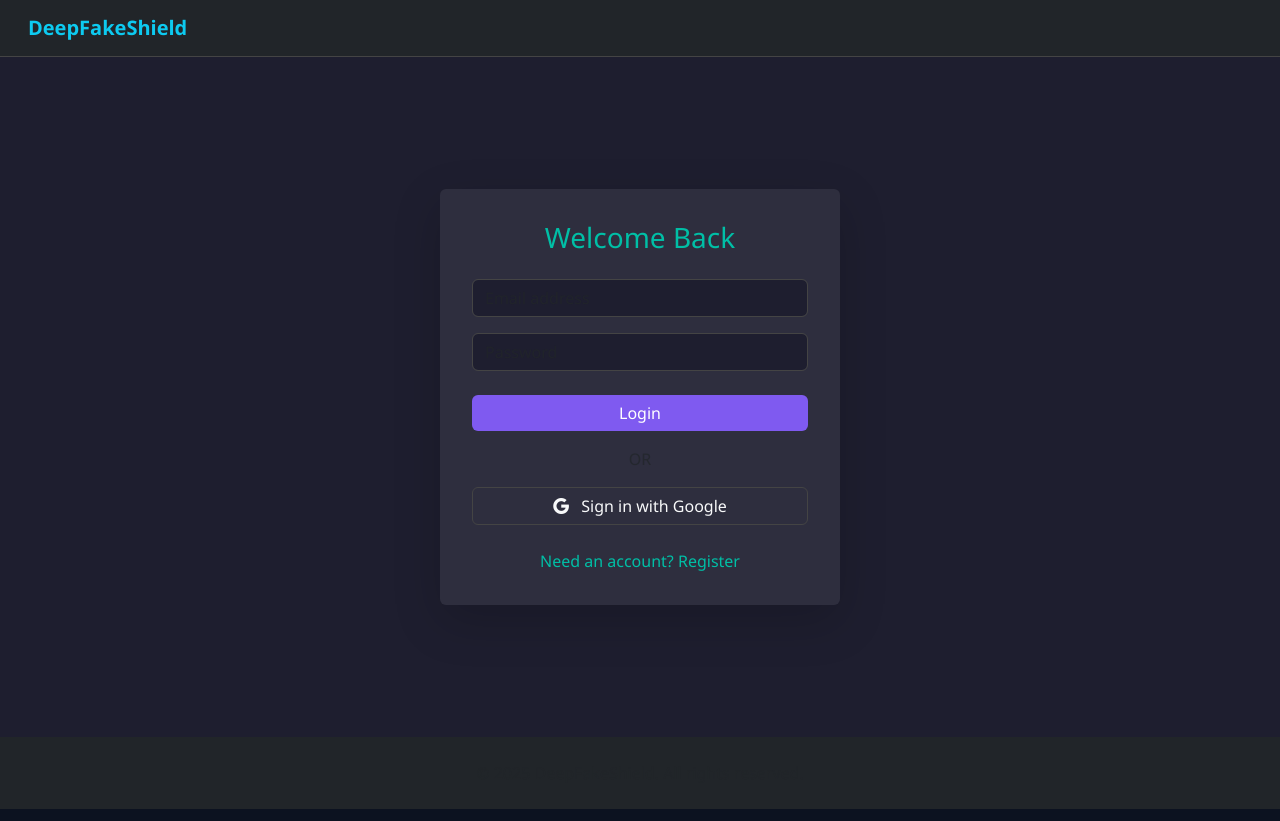
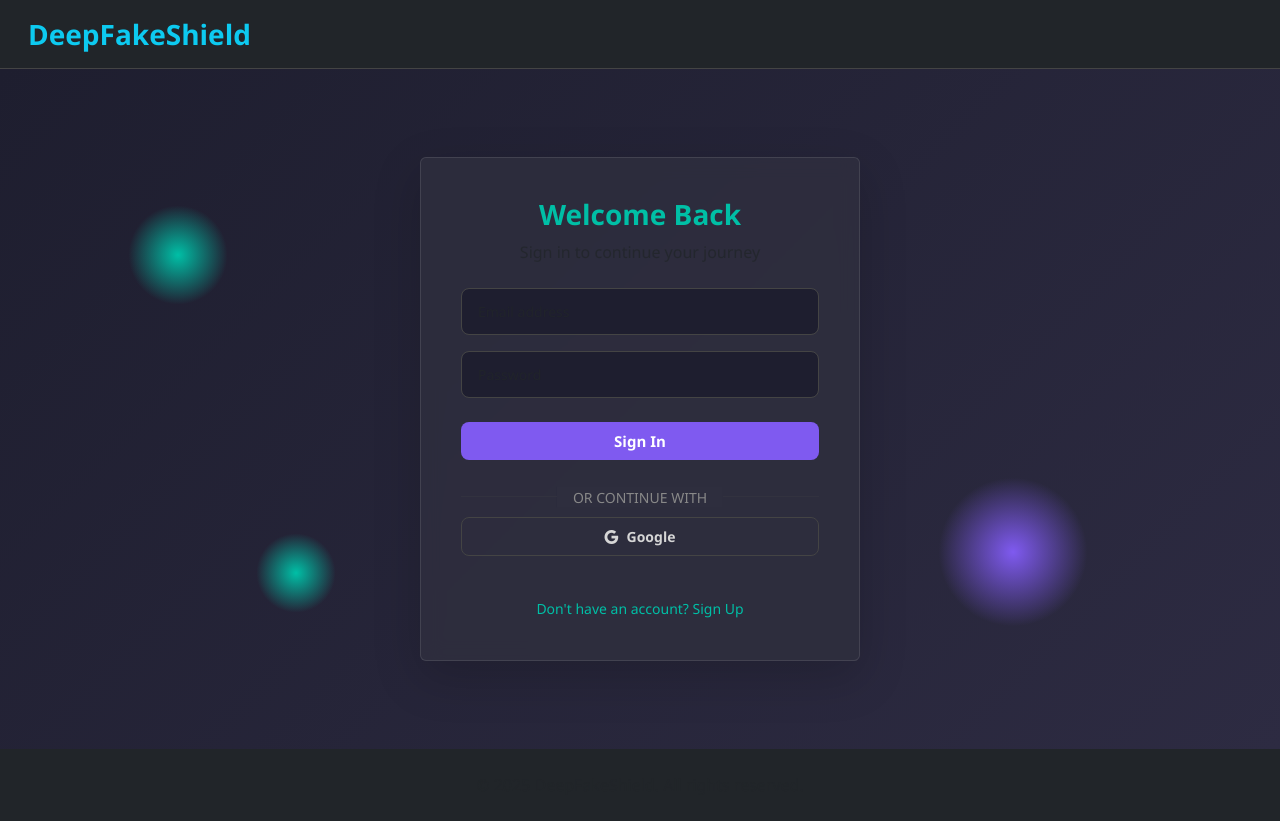
Before and after one commit to MihinFernando/DeepFakeShield, a React (Create React App) app in the folder deepfake-shield-frontend/: page /auth in a window 1280 px wide. Built offline with nearby package versions, Linux system fonts and the light colour scheme; no server answers.

Commit message:
changes in authPage

```diff
--- a/deepfake-shield-frontend/src/components/AuthPage.js
+++ b/deepfake-shield-frontend/src/components/AuthPage.js
@@ -6,9 +6,10 @@ import {
   signInWithEmailAndPassword,
   createUserWithEmailAndPassword
 } from 'firebase/auth';
-import { doc, setDoc, getDoc } from 'firebase/firestore'; // Import getDoc
+import { doc, setDoc, getDoc } from 'firebase/firestore';
 import { Container, Form, Button, Card, Navbar, Nav, Alert } from 'react-bootstrap';
 import { useNavigate, Link } from 'react-router-dom';
+import { motion, AnimatePresence } from 'framer-motion';
 
 const AuthPage = () => {
   const [isLogin, setIsLogin] = useState(true);
@@ -24,15 +25,13 @@ const AuthPage = () => {
     const userDoc = await getDoc(userDocRef);
 
     if (!userDoc.exists()) {
-      // Document does NOT exist (new user or first social login), create it with default role.
       await setDoc(userDocRef, {
         email: user.email,
-        role: 'user', // Default role for all new users
+        role: 'user',
         createdAt: new Date(),
       });
       console.log("New user document created.");
     }
-    // If the document exists, we do nothing to preserve any custom role (like 'admin').
   };
 
   const handleAuth = async () => {
@@ -46,11 +45,7 @@ const AuthPage = () => {
         userCredential = await createUserWithEmailAndPassword(auth, email, password);
       }
 
-      // Ensure the user document exists and has a role set
       await handleUserDoc(userCredential.user);
-
-      // Navigate is now handled by App.js's onAuthStateChanged listener
-      // navigate('/dashboard');
     } catch (error) {
   console.error("Email/Password Auth Error:", error);
   setMessage(`Authentication failed: ${error.message.replace('Firebase:', '').trim()}`);
@@ -64,12 +59,7 @@ const AuthPage = () => {
     setMessage('');
     try {
       const result = await signInWithPopup(auth, googleProvider);
-
-      // IMPORTANT: Handle user document creation or update securely
       await handleUserDoc(result.user);
-
-      // Navigate is now handled by App.js's onAuthStateChanged listener
-      // navigate('/dashboard');
     } catch (error) {
   console.error("Google Auth Error:", error);
   setMessage(`Google sign-in failed: ${error.message.replace('Firebase:', '').trim()}`);
@@ -82,98 +72,292 @@ const AuthPage = () => {
     <>
       <Navbar bg="dark" variant="dark" className="px-3" style={{ borderBottom: '1px solid #444' }}>
         <Container fluid>
-          <Navbar.Brand as={Link} to="/" className="text-info">
+          <Navbar.Brand as={Link} to="/" className="text-info fw-bold fs-3">
             DeepFakeShield
           </Navbar.Brand>
         </Container>
       </Navbar>
 
       <div
-        className="d-flex justify-content-center align-items-center"
-        style={{ minHeight: '85vh', backgroundColor: '#1e1e2f' }}
+        className="d-flex justify-content-center align-items-center position-relative overflow-hidden"
+        style={{
+          minHeight: '85vh',
+          backgroundColor: '#1e1e2f',
+          background: 'linear-gradient(135deg, #1e1e2f 0%, #2d2b42 100%)'
+        }}
+      >
+        {/* Animated Background Elements */}
+        <div className="position-absolute top-0 start-0 w-100 h-100 opacity-10">
+          <div className="position-absolute" style={{ top: '20%', left: '10%', width: '100px', height: '100px', background: 'radial-gradient(circle, #00bfa6 0%, transparent 70%)' }}></div>
+          <div className="position-absolute" style={{ top: '60%', right: '15%', width: '150px', height: '150px', background: 'radial-gradient(circle, #7f5af0 0%, transparent 70%)' }}></div>
+          <div className="position-absolute" style={{ bottom: '20%', left: '20%', width: '80px', height: '80px', background: 'radial-gradient(circle, #00bfa6 0%, transparent 70%)' }}></div>
+        </div>
+
+        <motion.div
+          initial={{ opacity: 0, y: 20 }}
+          animate={{ opacity: 1, y: 0 }}
+          transition={{ duration: 0.6 }}
+          style={{ width: '100%', maxWidth: '440px' }}
         >
           <Card
-          style={{ width: '100%', maxWidth: '400px', backgroundColor: '#2e2e3e', border: 'none' }}
-          className="shadow-lg p-3"
+            style={{
+              backgroundColor: 'rgba(46, 46, 62, 0.95)',
+              border: 'none',
+              backdropFilter: 'blur(10px)',
+              border: '1px solid rgba(255, 255, 255, 0.1)'
+            }}
+            className="shadow-lg p-4 position-relative overflow-hidden"
           >
-          <Card.Body>
-            <h3 className="text-center mb-4" style={{ color: '#00bfa6' }}>
+            {/* Card Background Effect */}
+            <div
+              className="position-absolute top-0 end-0 w-100 h-100 opacity-5"
+              style={{
+                background: 'linear-gradient(45deg, transparent 0%, #00bfa6 50%, transparent 100%)',
+                transform: 'translateX(100%)'
+              }}
+            ></div>
+
+            <Card.Body className="position-relative">
+              <motion.div
+                key={isLogin ? 'login' : 'register'}
+                initial={{ opacity: 0, x: 20 }}
+                animate={{ opacity: 1, x: 0 }}
+                transition={{ duration: 0.4 }}
+              >
+                <div className="text-center mb-4">
+                  <motion.h3
+                    className="fw-bold mb-2"
+                    style={{ color: '#00bfa6' }}
+                    initial={{ scale: 0.9 }}
+                    animate={{ scale: 1 }}
+                    transition={{ duration: 0.4 }}
+                  >
                     {isLogin ? 'Welcome Back' : 'Join DeepFakeShield'}
-            </h3>
+                  </motion.h3>
+                  <p className="text-muted mb-0">
+                    {isLogin ? 'Sign in to continue your journey' : 'Create your account to get started'}
+                  </p>
+                </div>
+              </motion.div>
 
-            {message && <Alert variant="danger" className="text-center">{message}</Alert>}
+              <AnimatePresence mode="wait">
+                {message && (
+                  <motion.div
+                    initial={{ opacity: 0, height: 0 }}
+                    animate={{ opacity: 1, height: 'auto' }}
+                    exit={{ opacity: 0, height: 0 }}
+                    transition={{ duration: 0.3 }}
+                  >
+                    <Alert
+                      variant="danger"
+                      className="text-center border-0 mb-3"
+                      style={{
+                        backgroundColor: 'rgba(220, 53, 69, 0.1)',
+                        color: '#ff6b6b',
+                        border: '1px solid rgba(220, 53, 69, 0.3)'
+                      }}
+                    >
+                      {message}
+                    </Alert>
+                  </motion.div>
+                )}
+              </AnimatePresence>
 
               <Form>
+                <motion.div
+                  initial={{ opacity: 0, y: 10 }}
+                  animate={{ opacity: 1, y: 0 }}
+                  transition={{ delay: 0.1 }}
+                >
                   <Form.Group className="mb-3" controlId="formBasicEmail">
                     <Form.Control
                       type="email"
                       placeholder="Email address"
                       value={email}
                       onChange={(e) => setEmail(e.target.value)}
-                  style={{ backgroundColor: '#1e1e2f', color: '#d6d6d6', borderColor: '#444' }}
+                      style={{
+                        backgroundColor: '#1e1e2f',
+                        color: '#d6d6d6',
+                        border: '1px solid #444',
+                        borderRadius: '8px',
+                        padding: '12px 16px',
+                        fontSize: '14px'
+                      }}
+                      className="focus-ring"
                     />
                   </Form.Group>
+                </motion.div>
 
+                <motion.div
+                  initial={{ opacity: 0, y: 10 }}
+                  animate={{ opacity: 1, y: 0 }}
+                  transition={{ delay: 0.2 }}
+                >
                   <Form.Group className="mb-4" controlId="formBasicPassword">
                     <Form.Control
                       type="password"
                       placeholder="Password"
                       value={password}
                       onChange={(e) => setPassword(e.target.value)}
-                  style={{ backgroundColor: '#1e1e2f', color: '#d6d6d6', borderColor: '#444' }}
+                      style={{
+                        backgroundColor: '#1e1e2f',
+                        color: '#d6d6d6',
+                        border: '1px solid #444',
+                        borderRadius: '8px',
+                        padding: '12px 16px',
+                        fontSize: '14px'
+                      }}
+                      className="focus-ring"
                     />
                   </Form.Group>
+                </motion.div>
 
+                <motion.div
+                  initial={{ opacity: 0, y: 10 }}
+                  animate={{ opacity: 1, y: 0 }}
+                  transition={{ delay: 0.3 }}
+                >
                   <Button
                     variant="primary"
-                className="w-100 mb-3"
-                style={{ backgroundColor: '#7f5af0', border: 'none' }}
+                    className="w-100 mb-3 fw-semibold py-2"
+                    style={{
+                      backgroundColor: '#7f5af0',
+                      border: 'none',
+                      borderRadius: '8px',
+                      fontSize: '15px',
+                      transition: 'all 0.3s ease'
+                    }}
                     onClick={handleAuth}
                     disabled={loading}
+                    onMouseEnter={(e) => {
+                      e.target.style.backgroundColor = '#6a4fcf';
+                      e.target.style.transform = 'translateY(-1px)';
+                    }}
+                    onMouseLeave={(e) => {
+                      e.target.style.backgroundColor = '#7f5af0';
+                      e.target.style.transform = 'translateY(0px)';
+                    }}
                   >
-                {loading && !message ? 'Please wait...' : (isLogin ? 'Login' : 'Register')}
+                    {loading ? (
+                      <div className="d-flex align-items-center justify-content-center">
+                        <div className="spinner-border spinner-border-sm me-2" style={{ width: '16px', height: '16px' }}></div>
+                        Please wait...
+                      </div>
+                    ) : (
+                      isLogin ? 'Sign In' : 'Create Account'
+                    )}
                   </Button>
+                </motion.div>
 
-              <div className="text-center mb-3">
-                <span className="text-muted">OR</span>
+                <motion.div
+                  initial={{ opacity: 0 }}
+                  animate={{ opacity: 1 }}
+                  transition={{ delay: 0.4 }}
+                >
+                  <div className="text-center mb-3 position-relative">
+                    <hr style={{ borderColor: '#444', margin: '20px 0' }} />
+                    <span
+                      className="px-3"
+                      style={{
+                        backgroundColor: '#2e2e3e',
+                        color: '#888',
+                        fontSize: '14px',
+                        position: 'absolute',
+                        top: '50%',
+                        left: '50%',
+                        transform: 'translate(-50%, -50%)'
+                      }}
+                    >
+                      OR CONTINUE WITH
+                    </span>
                   </div>
+                </motion.div>
 
+                <motion.div
+                  initial={{ opacity: 0, y: 10 }}
+                  animate={{ opacity: 1, y: 0 }}
+                  transition={{ delay: 0.5 }}
+                >
                   <Button
                     variant="outline-light"
-                className="w-100 mb-2"
+                    className="w-100 mb-3 fw-semibold py-2"
                     onClick={handleGoogleLogin}
                     disabled={loading}
-                style={{ borderColor: '#444' }}
+                    style={{
+                      borderColor: '#444',
+                      borderRadius: '8px',
+                      color: '#d6d6d6',
+                      fontSize: '14px',
+                      transition: 'all 0.3s ease'
+                    }}
+                    onMouseEnter={(e) => {
+                      e.target.style.backgroundColor = 'rgba(255, 255, 255, 0.1)';
+                      e.target.style.transform = 'translateY(-1px)';
+                    }}
+                    onMouseLeave={(e) => {
+                      e.target.style.backgroundColor = 'transparent';
+                      e.target.style.transform = 'translateY(0px)';
+                    }}
                   >
-                <i className="bi bi-google me-2"></i> Sign in with Google
+                    <i className="bi bi-google me-2"></i>
+                    {loading ? 'Connecting...' : 'Google'}
                   </Button>
+                </motion.div>
 
-              <div className="text-center mt-3">
+                <motion.div
+                  initial={{ opacity: 0 }}
+                  animate={{ opacity: 1 }}
+                  transition={{ delay: 0.6 }}
+                >
+                  <div className="text-center mt-4">
                     <span
-                  style={{ cursor: 'pointer', color: '#00bfa6' }}
+                      style={{
+                        cursor: 'pointer',
+                        color: '#00bfa6',
+                        fontSize: '14px',
+                        fontWeight: '500',
+                        transition: 'all 0.3s ease'
+                      }}
                       onClick={() => {
                         setIsLogin(!isLogin);
                         setMessage('');
                       }}
+                      onMouseEnter={(e) => {
+                        e.target.style.color = '#00d9b8';
+                      }}
+                      onMouseLeave={(e) => {
+                        e.target.style.color = '#00bfa6';
+                      }}
                     >
-                  {isLogin ? 'Need an account? Register' : 'Already have an account? Login'}
+                      {isLogin ? "Don't have an account? Sign Up" : "Already have an account? Sign In"}
                     </span>
                   </div>
+                </motion.div>
               </Form>
             </Card.Body>
           </Card>
+        </motion.div>
       </div>
 
       {/* Footer */}
-      <footer className="bg-dark text-light py-4">
+      <footer className="bg-dark text-light py-4 position-relative">
         <Container>
           <p className="text-center text-muted mb-0">
             &copy; {new Date().getFullYear()} DeepFakeShield. All rights reserved.
           </p>
         </Container>
       </footer>
+
       {/* Bootstrap Icons */}
       <link rel="stylesheet" href="https://cdn.jsdelivr.net/npm/bootstrap-icons@1.10.5/font/bootstrap-icons.css" />
+
+      <style jsx>{`
+        .focus-ring:focus {
+          border-color: #00bfa6 !important;
+          box-shadow: 0 0 0 0.2rem rgba(0, 191, 166, 0.25) !important;
+          background-color: #1a1a2e !important;
+        }
+      `}</style>
     </>
   );
 };
```
Lines whose indentation alone changed are shown as unchanged.
